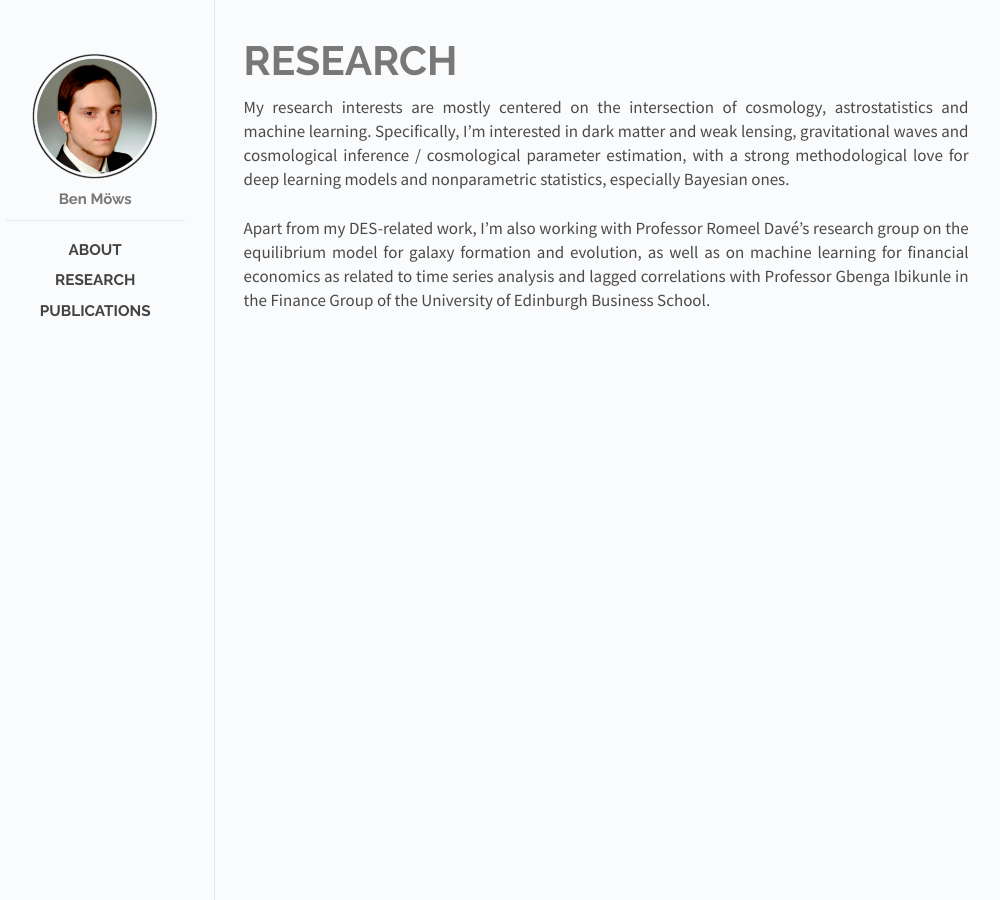
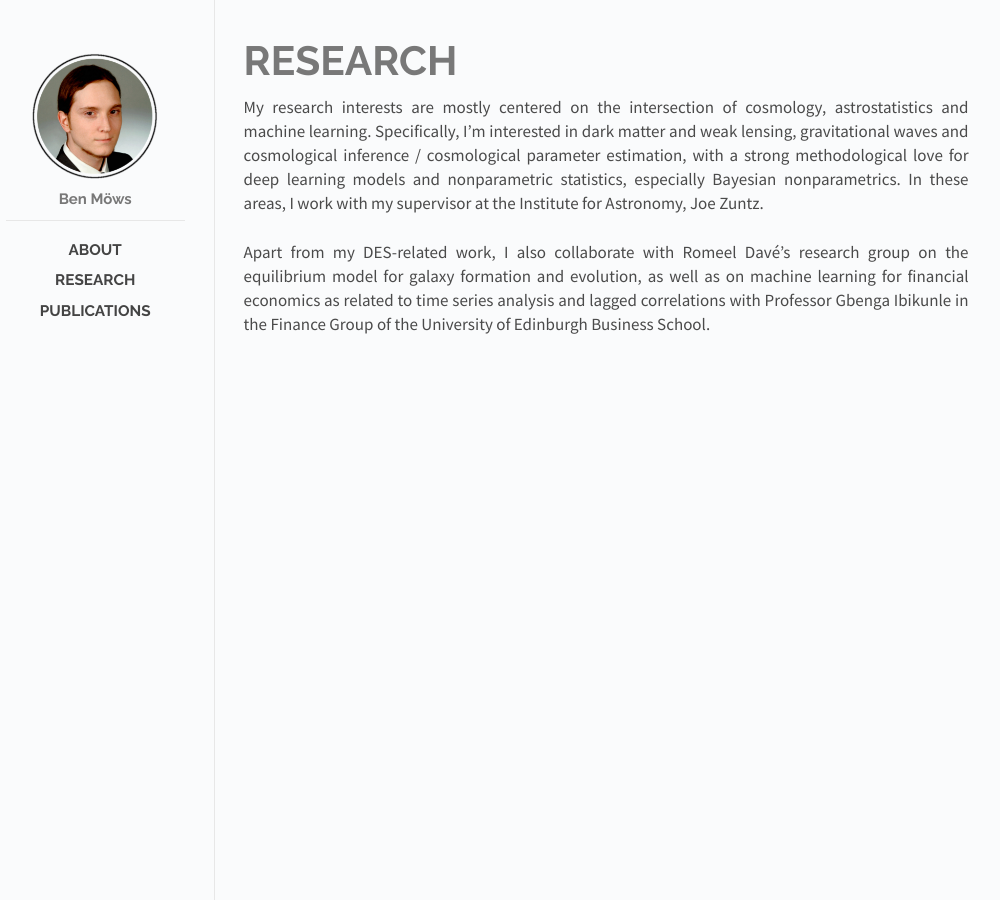
Before and after one commit to moews/moews.github.io, a Jekyll site: the page built from _posts/2017-03-26-research.md, in a window 1280 px wide. Shown: the whole page, without its empty margins (144-1144 px from the left). Built offline with Jekyll 4.4.1, drawn with Linux system fonts in a browser that asks for light colours.

Commit message:
Update 2017-03-26-research.md

```diff
--- a/_posts/2017-03-26-research.md
+++ b/_posts/2017-03-26-research.md
@@ -6,6 +6,6 @@ cover: cover.jpg
 categories: posts
 ---
 
-My research interests are mostly centered on the intersection of cosmology, astrostatistics and machine learning. Specifically, I'm interested in dark matter and weak lensing, gravitational waves and cosmological inference / cosmological parameter estimation, with a strong methodological love for deep learning models and nonparametric statistics, especially Bayesian ones.
+My research interests are mostly centered on the intersection of cosmology, astrostatistics and machine learning. Specifically, I'm interested in dark matter and weak lensing, gravitational waves and cosmological inference / cosmological parameter estimation, with a strong methodological love for deep learning models and nonparametric statistics, especially Bayesian nonparametrics. In these areas, I work with my supervisor at the Institute for Astronomy, Joe Zuntz.
 
-Apart from my DES-related work, I'm also working with Professor Romeel Davé's research group on the equilibrium model for galaxy formation and evolution, as well as on machine learning for financial economics as related to time series analysis and lagged correlations with Professor Gbenga Ibikunle in the Finance Group of the University of Edinburgh Business School.
+Apart from my DES-related work, I also collaborate with Romeel Davé's research group on the equilibrium model for galaxy formation and evolution, as well as on machine learning for financial economics as related to time series analysis and lagged correlations with Professor Gbenga Ibikunle in the Finance Group of the University of Edinburgh Business School.
```
